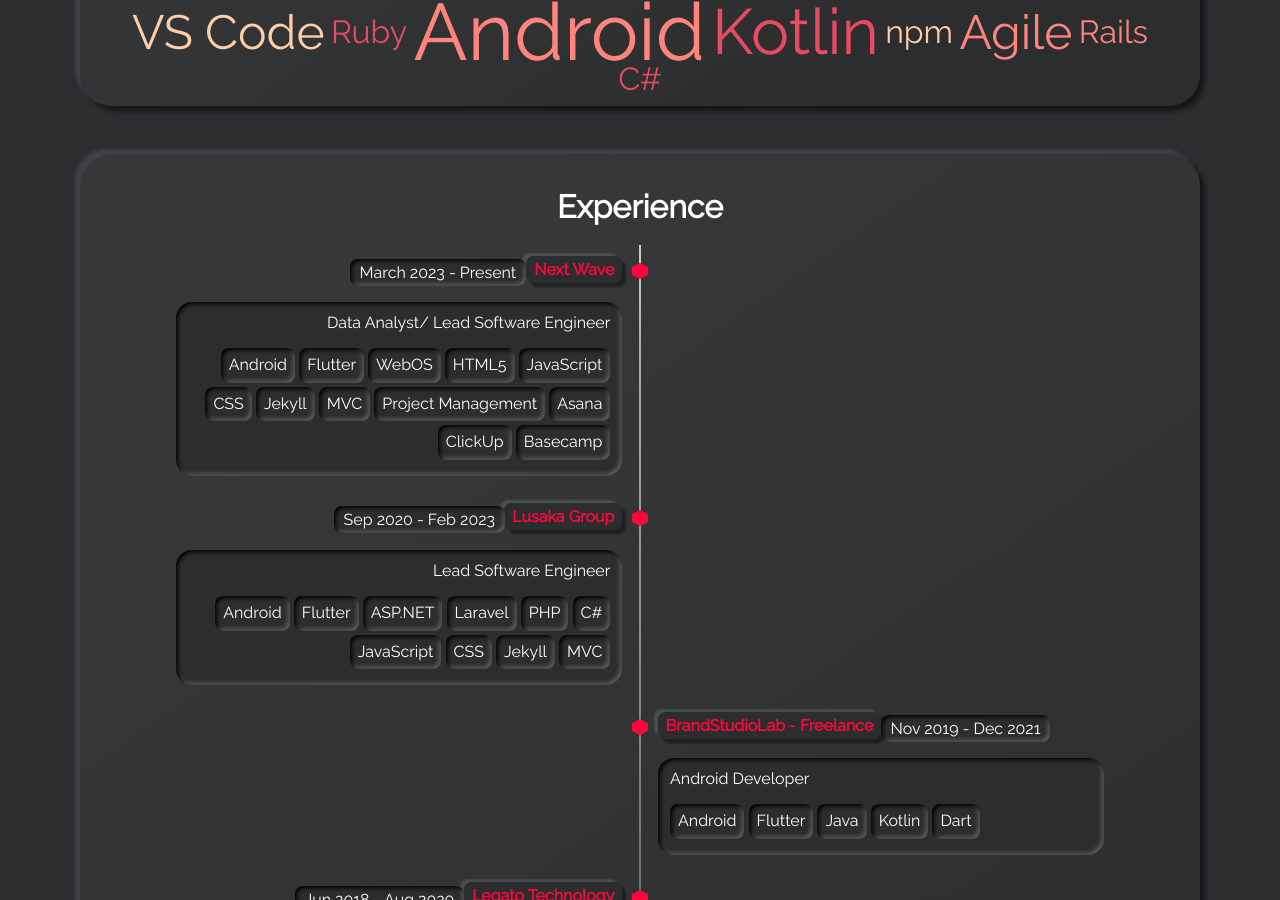
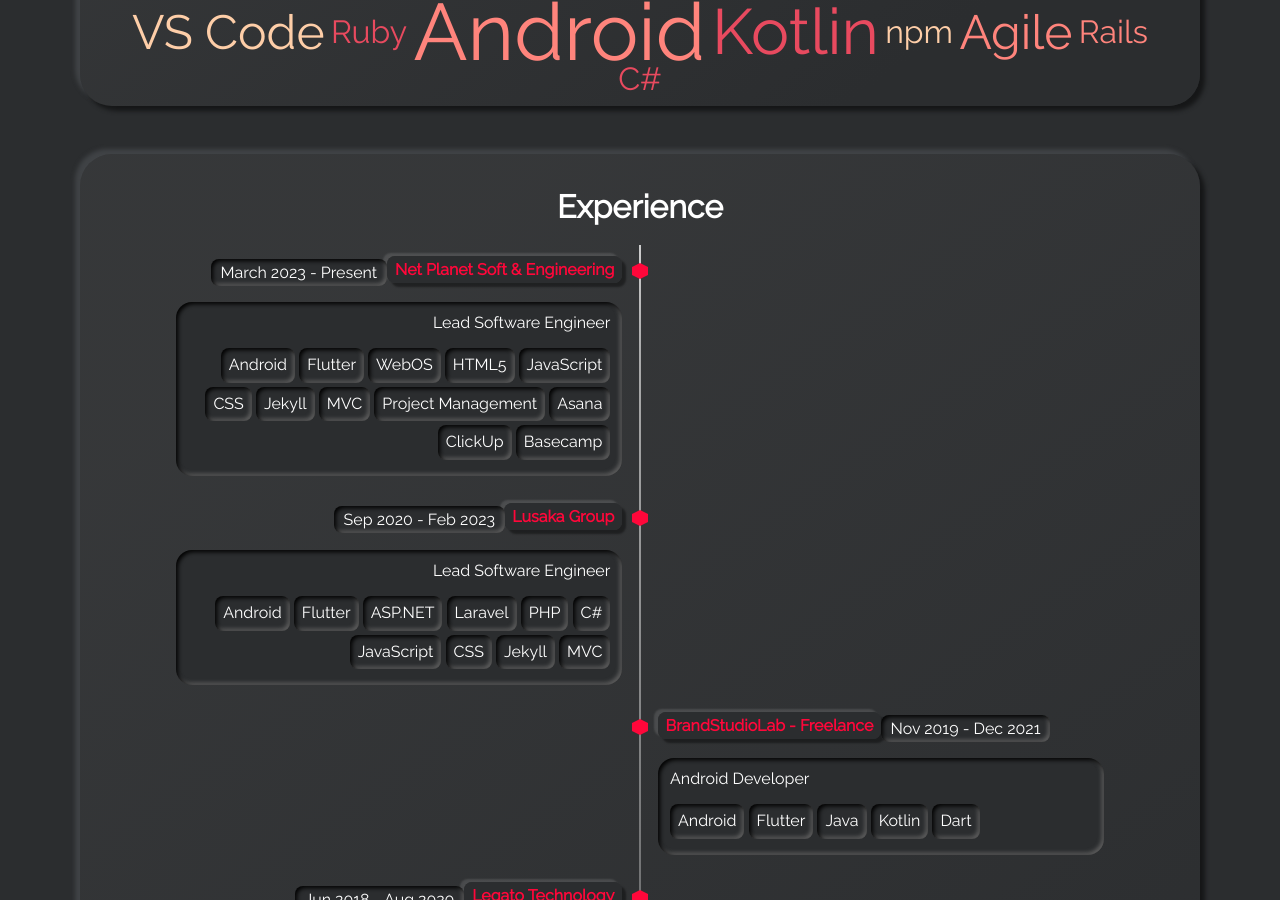
Before and after one commit to writeshahadat/writeshahadat.github.io, a Jekyll site: the page built from index.html, in a window 1280 px wide and 900 px high, scrolled down 1980 px. Built offline with Jekyll 4.4.1, drawn with Linux system fonts in a browser that asks for light colours.

Commit message:
Updated company name in timeline.yml

```diff
--- a/_data/timeline.yml
+++ b/_data/timeline.yml
@@ -17,10 +17,10 @@
 #     - tag: Rails
 #   timeline-side: right
 
-- title: Next Wave
-  title-url: https://nextwave.com.bd/
+- title: Net Planet Soft & Engineering
+  title-url: https://netplanetsoft.com/
   date: March 2023 - Present
-  subtitle: Data Analyst/ Lead Software Engineer
+  subtitle: Lead Software Engineer
   tags:
     - tag: Android
     - tag: Flutter
```
